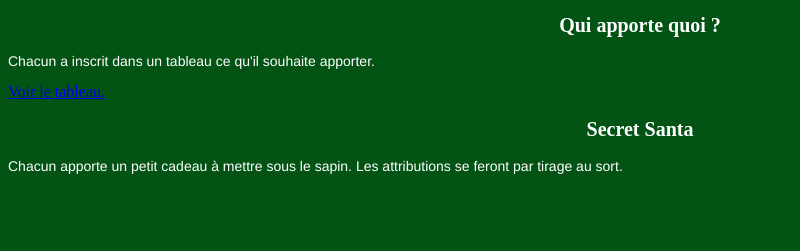
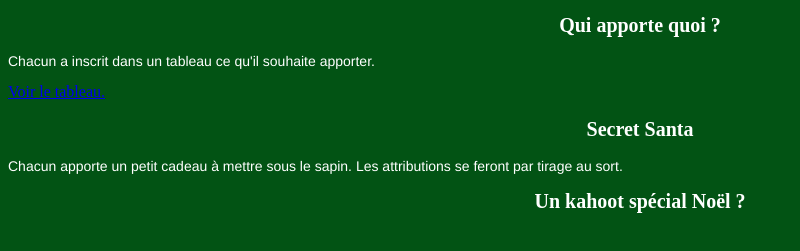
Before and after one commit to Gaellle/Hello-World, a plain HTML site: page index.html in a window 1280 px wide. Shown: the part 405-656 px from the top of the page, without its empty margins (0-800 px from the left). Drawn offline with Linux system fonts and the light colour scheme.

Commit message:
Add a subtitle about kahoot

```diff
--- a/index.html
+++ b/index.html
@@ -18,3 +18,5 @@
 <p> Chacun apporte un petit cadeau à mettre sous le sapin. Les attributions se feront par tirage au sort. </p>
 </body>
 </html>
+
+<h2> Un kahoot spécial Noël ?</h2>
```
